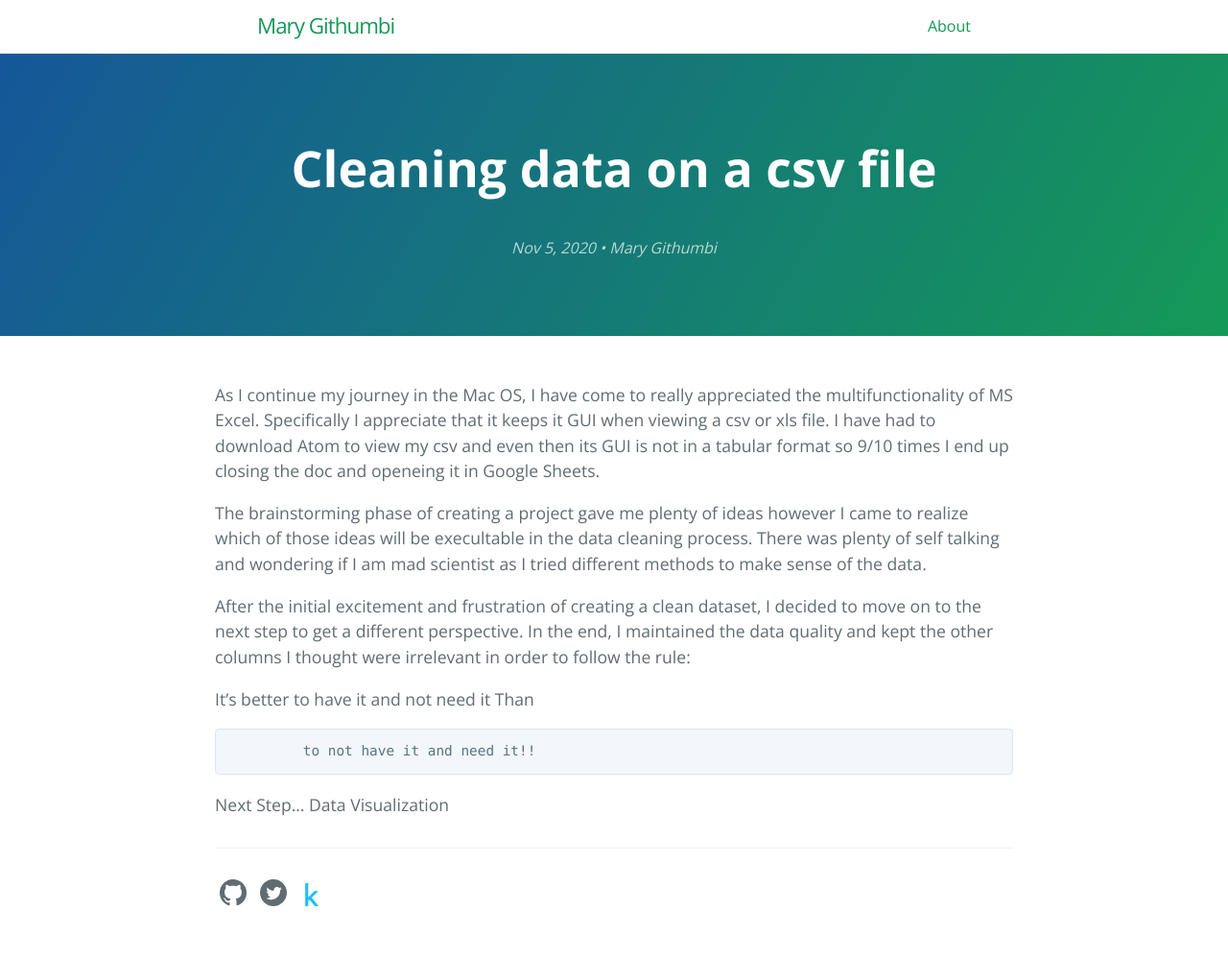
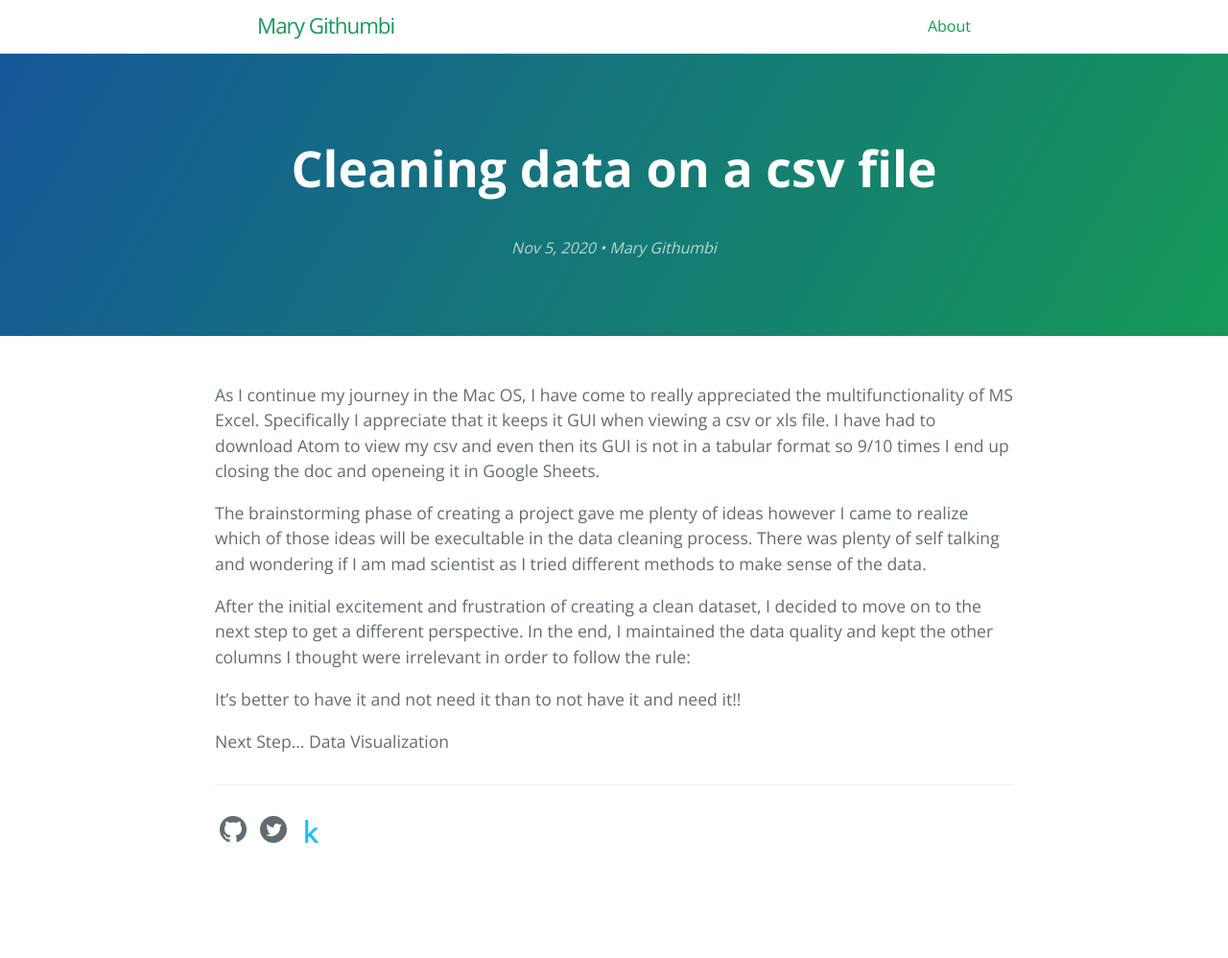
Before and after one commit to marygithumbi/marygithumbi.github.io, a Jekyll site: the page built from _posts/2020-11-05-Data-Cleaning.md, in a window 1280 px wide. Shown: the whole page at 96% size. Built offline with Jekyll 4.4.1, drawn with Linux system fonts in a browser that asks for light colours; after the commit the page ends 932 px from its top, so only the background shows below that.

Commit message:
exp done

```diff
--- a/_posts/2020-11-05-Data-Cleaning.md
+++ b/_posts/2020-11-05-Data-Cleaning.md
@@ -11,8 +11,6 @@ The brainstorming phase of creating a project gave me plenty of ideas however I
 
 After the initial excitement and frustration of creating a clean dataset, I decided to move on to the next step to get a different perspective. In the end, I maintained the data quality and kept the other columns I thought were irrelevant in order to follow the rule:
 
-It's better to have it and not need it Than
-
-             to not have it and need it!!
+It's better to have it and not need  it than to not have it and need it!!
 
 Next Step... Data Visualization
```
